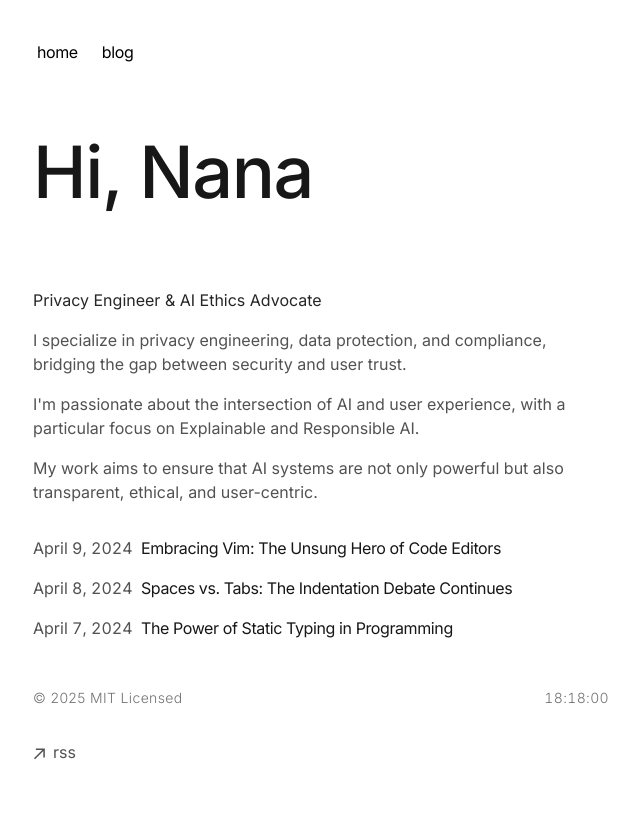
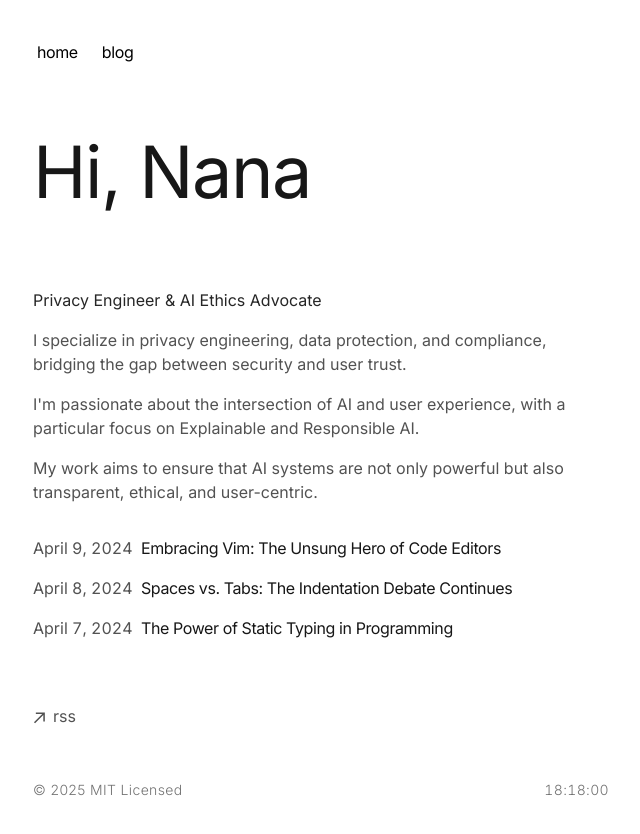
Before and after one commit to asanteanana/portv3, a Next.js app: page / in a window 1280 px wide. Shown: the top 834 px of the page, without its empty margins (319-959 px from the left). Built offline with nearby package versions, Linux system fonts and the light colour scheme.

Commit message:
refactor: move TimeDisplay to footer and adjust heading style

```diff
--- a/app/components/footer.tsx
+++ b/app/components/footer.tsx
@@ -1,4 +1,5 @@
 import { ArrowIcon } from './icons'
+import TimeDisplay from './TimeDisplay'
 
 export default function Footer() {
   return (
@@ -16,6 +17,7 @@ export default function Footer() {
           </a>
         </li>
       </ul>
+      <TimeDisplay />
     </footer>
   )
 }
--- a/app/page.tsx
+++ b/app/page.tsx
@@ -1,14 +1,12 @@
 import { BlogPosts } from 'app/components/posts'
-import TimeDisplay from './components/TimeDisplay'
 
 export default function Page() {
   return (
     <section>
       <h1
-        className="text-7xl mb-20 tracking-[-0.02em] text-neutral-900 dark:text-neutral-100 leading-none"
+        className="text-7xl mb-20 tracking-[-0.02em] text-neutral-900 dark:text-neutral-100"
         style={{
-          fontFamily: 'Inter, sans-serif',
-          fontWeight: '450',
+          fontWeight: '400',
         }}
       >
         Hi, Nana
@@ -28,7 +26,6 @@ export default function Page() {
       <div className="my-8">
         <BlogPosts />
       </div>
-      <TimeDisplay />
     </section>
   )
 }
```
